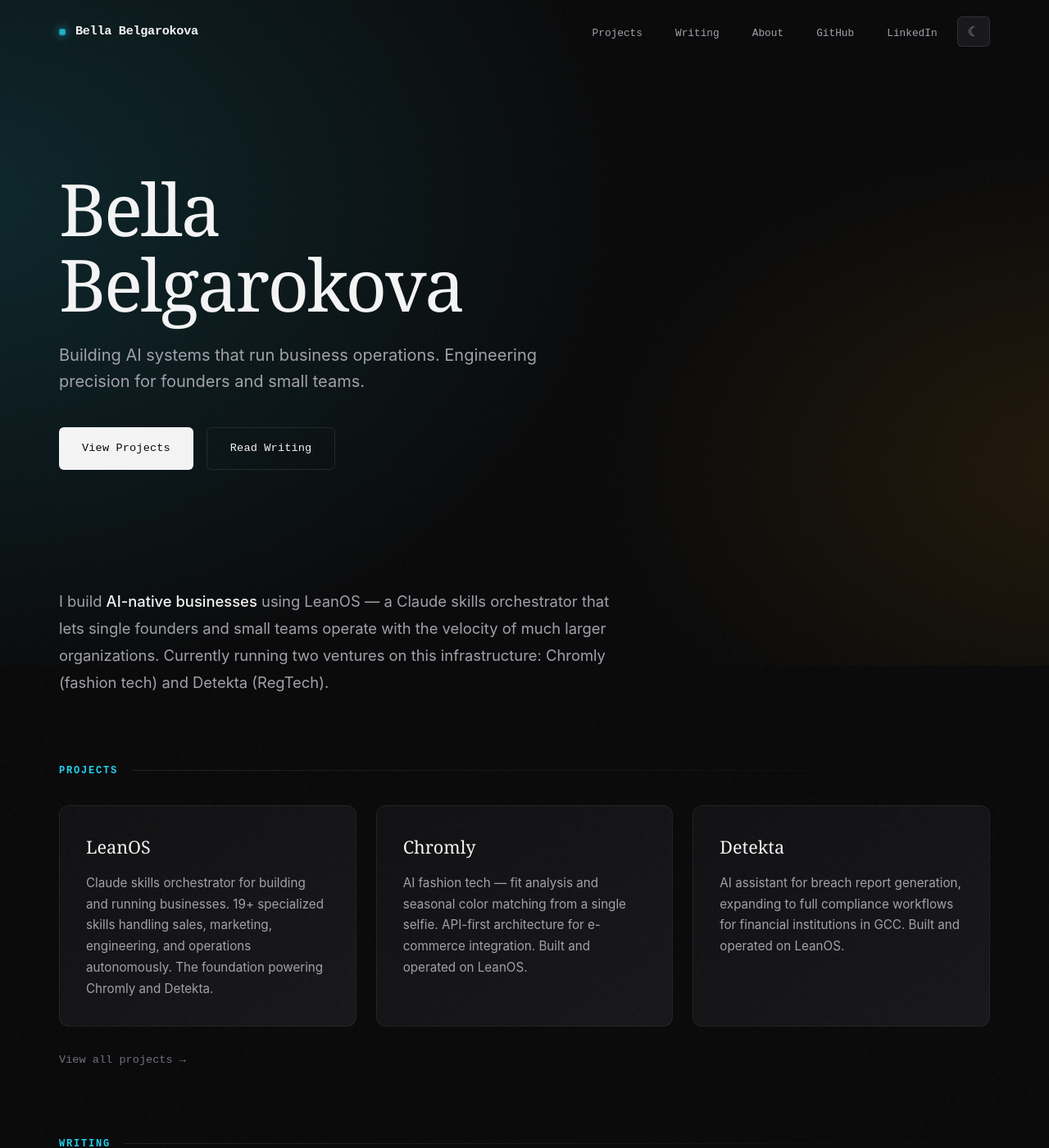
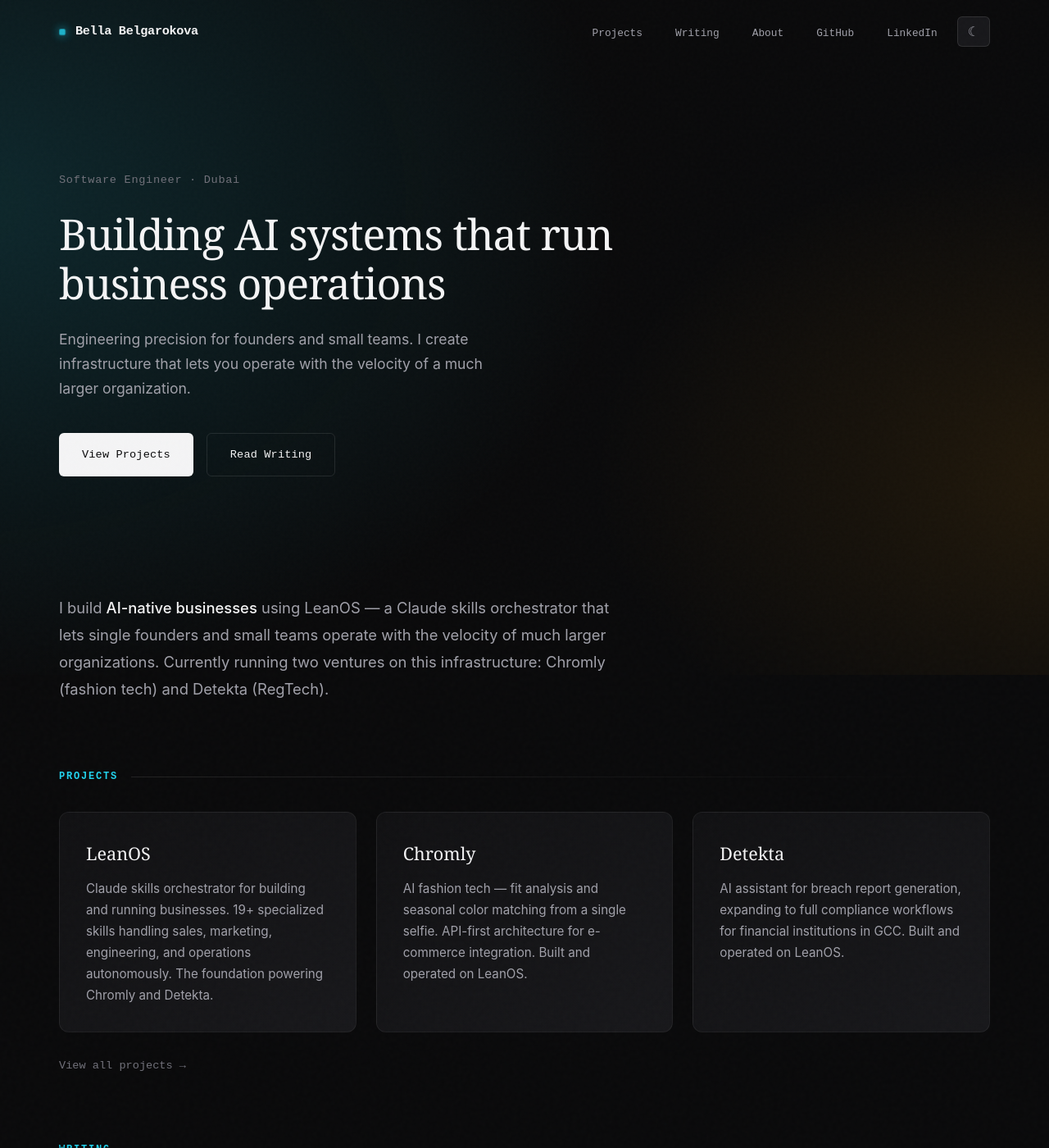
Before and after one commit to BellaBe/bellabe.github.io, a Jekyll site: the page built from index.html, in a window 1280 px wide and 1400 px high. Shown: the whole window at 82% size. Built offline with Jekyll 4.4.1, drawn with Linux system fonts in a browser that asks for light colours; some of the changed text lies outside the part shown.

Commit message:
Refine hero and CTA: subtle, elegant
- Hero: replaced large name with purpose-driven headline
- Added "Software Engineer · Dubai" label above headline
- Reduced headline size for elegance
- Replaced heavy CTA boxes with subtle single-line CTAs
- Consistent subtle CTA across all pages

🤖 Generated with [Claude Code](https://claude.com/claude-code)

Co-Authored-By: Claude Opus 4.5 <noreply@anthropic.com>

```diff
--- a/about.html
+++ b/about.html
@@ -41,8 +41,6 @@ title: About
   </ul>
 </article>
 
-<section class="cta-section animate-on-scroll">
-  <h2>Fractional CTO / Advisory</h2>
-  <p>I help founders and early-stage teams build AI-native operations using the same systematic approach that powers my ventures.</p>
-  <a href="https://tally.so/r/RGKy6j" class="btn btn-primary" target="_blank" rel="noopener"><span>Request a Conversation</span></a>
+<section class="subtle-cta animate-on-scroll">
+  <p>Available for fractional CTO and advisory work. <a href="https://tally.so/r/RGKy6j" target="_blank" rel="noopener">Let's talk →</a></p>
 </section>
--- a/assets/css/main.css
+++ b/assets/css/main.css
@@ -342,14 +342,24 @@ body.light .icon-sun { display: inline; }
   z-index: -1;
 }
 
+.hero-label {
+  font-family: var(--font-mono);
+  font-size: 0.85rem;
+  color: var(--text-tertiary);
+  letter-spacing: 0.05em;
+  margin-bottom: 1.5rem;
+  animation: fadeSlideUp 0.8s var(--ease-out-expo) both;
+}
+
 .hero h1 {
   font-family: var(--font-display);
-  font-size: clamp(3rem, 8vw, 5.5rem);
+  font-size: clamp(2rem, 5vw, 3.25rem);
   font-weight: 400;
-  line-height: 1.05;
-  letter-spacing: -0.03em;
+  line-height: 1.15;
+  letter-spacing: -0.02em;
   margin-bottom: 1.5rem;
-  animation: fadeSlideUp 0.8s var(--ease-out-expo) both;
+  max-width: 700px;
+  animation: fadeSlideUp 0.8s var(--ease-out-expo) 0.05s both;
 }
 
 .hero h1 .accent {
@@ -361,10 +371,10 @@ body.light .icon-sun { display: inline; }
 
 .tagline {
   font-family: var(--font-body);
-  font-size: 1.25rem;
+  font-size: 1.1rem;
   color: var(--text-secondary);
-  max-width: 600px;
-  line-height: 1.6;
+  max-width: 550px;
+  line-height: 1.7;
   margin-bottom: 2.5rem;
   animation: fadeSlideUp 0.8s var(--ease-out-expo) 0.1s both;
 }
@@ -701,6 +711,30 @@ body.light .icon-sun { display: inline; }
 
 .cta-section .btn {
   position: relative;
+}
+
+/* ─────────────────────────────────────────────────────────────────────────────
+   Subtle CTA (bottom of page)
+   ───────────────────────────────────────────────────────────────────────────── */
+.subtle-cta {
+  text-align: center;
+  padding: 3rem 0;
+  border-top: 1px solid var(--border-subtle);
+}
+
+.subtle-cta p {
+  font-family: var(--font-body);
+  font-size: 1rem;
+  color: var(--text-tertiary);
+}
+
+.subtle-cta a {
+  color: var(--text-secondary);
+  transition: color 0.3s var(--ease-out-expo);
+}
+
+.subtle-cta a:hover {
+  color: var(--accent-primary);
 }
 
 /* ─────────────────────────────────────────────────────────────────────────────
--- a/index.html
+++ b/index.html
@@ -5,8 +5,9 @@ title: Home
 
 <!-- Hero Section -->
 <section class="hero">
-  <h1>Bella<br>Belgarokova</h1>
-  <p class="tagline">Building AI systems that run business operations. Engineering precision for founders and small teams.</p>
+  <p class="hero-label">Software Engineer · Dubai</p>
+  <h1>Building AI systems that run business operations</h1>
+  <p class="tagline">Engineering precision for founders and small teams. I create infrastructure that lets you operate with the velocity of a much larger organization.</p>
   <div class="hero-links">
     <a href="{{ '/projects' | relative_url }}" class="btn btn-primary"><span>View Projects</span></a>
     <a href="{{ '/writing' | relative_url }}" class="btn btn-secondary">Read Writing</a>
@@ -63,9 +64,7 @@ title: Home
   <p class="section-link"><a href="{{ '/about' | relative_url }}">More about me →</a></p>
 </section>
 
-<!-- Fractional CTO CTA -->
-<section class="cta-section animate-on-scroll">
-  <h2>Fractional CTO / Advisory</h2>
-  <p>I help founders and early-stage teams with system architecture, technical strategy, and building AI-native operations. If you're making build-vs-hire decisions or need engineering leadership without full-time overhead.</p>
-  <a href="https://tally.so/r/RGKy6j" class="btn btn-primary" target="_blank" rel="noopener"><span>Request a Conversation</span></a>
+<!-- Subtle CTA -->
+<section class="subtle-cta animate-on-scroll">
+  <p>Available for fractional CTO and advisory work. <a href="https://tally.so/r/RGKy6j" target="_blank" rel="noopener">Let's talk →</a></p>
 </section>
--- a/projects.html
+++ b/projects.html
@@ -49,8 +49,6 @@ title: Projects
   </div>
 </section>
 
-<section class="cta-section animate-on-scroll">
-  <h2>Fractional CTO / Advisory</h2>
-  <p>I help founders and early-stage teams build AI-native operations using the same systematic approach that powers my ventures.</p>
-  <a href="https://tally.so/r/RGKy6j" class="btn btn-primary" target="_blank" rel="noopener"><span>Request a Conversation</span></a>
+<section class="subtle-cta animate-on-scroll">
+  <p>Available for fractional CTO and advisory work. <a href="https://tally.so/r/RGKy6j" target="_blank" rel="noopener">Let's talk →</a></p>
 </section>
```
